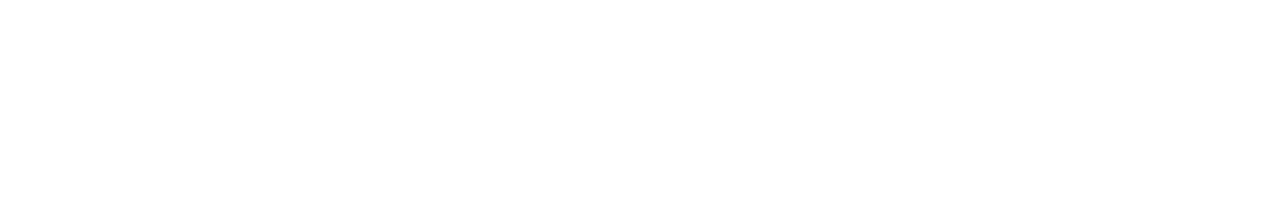
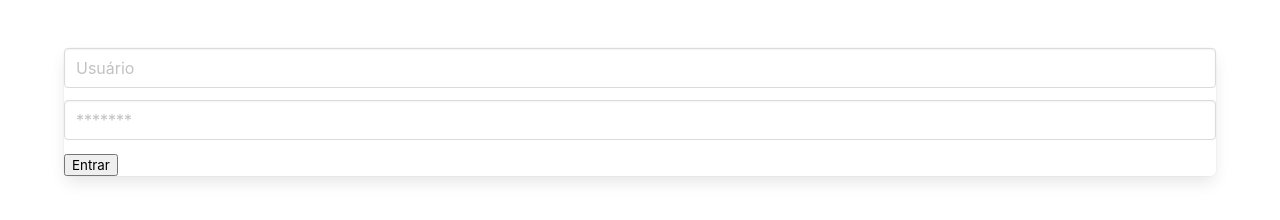
Before and after one commit to JoaoCampos-M/SGP_Autenticacao, a plain HTML site: page login.html in a window 1280 px wide. Drawn offline with Linux system fonts and the light colour scheme.

Commit message:
elementos adicionados no login

```diff
--- a/login.html
+++ b/login.html
@@ -10,7 +10,18 @@
   <body>
   <section class="section">
     <div class="container">
+      <div class="panel " >
+        <form action="" >
+          <div class="field" >
+            <input class="input"  type="text" placeholder="Usuário" >
+          </div>
+          <div class="field" >
+            <input class="input" type="text" placeholder="*******" >
+          </div>
 
+          <input type="submit" value="Entrar" >
+        </form>
+      </div>
     </div>
   </section>
   </body>
```
